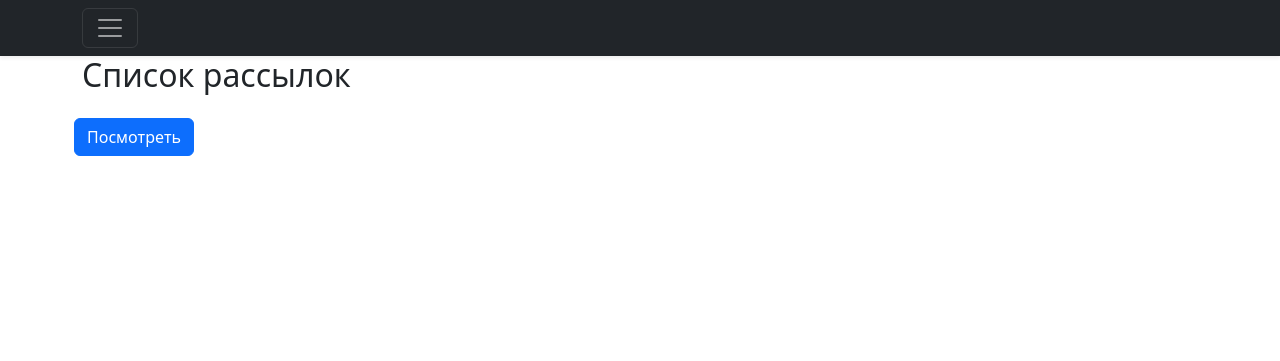
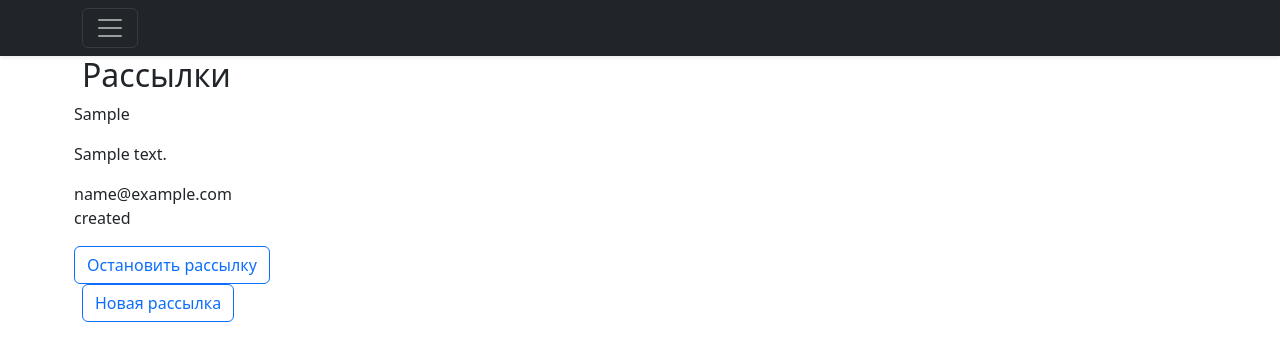
Before and after one commit to knewtr/mailshot_project, a Django app: page /mailshot/list/ in a window 1280 px wide. Shown: the top 361 px of the page. Run offline with Django 5.2, Linux system fonts and the light colour scheme; a user stored in the database is signed in; tables that the repository leaves empty hold one stand-in row (values such as "Sample post"); some libraries are stand-ins or nearby versions.

Commit message:
fixed templates, models, views, forms

```diff
--- a/mailshot/models.py
+++ b/mailshot/models.py
@@ -52,20 +52,21 @@ class Mailshot(models.Model):
         (COMPLETED, "Завершена"),
         (STARTED, "Запущена"),
     )
-    start_mailshot = models.DateTimeField(verbose_name="Первая отправка")
-    end_mailshot = models.DateTimeField(verbose_name="Окончание отправки")
+    start_mailshot = models.DateTimeField(verbose_name="Первая отправка", null=True, blank=True)
+    end_mailshot = models.DateTimeField(verbose_name="Окончание отправки", null=True, blank=True)
     status = models.CharField(
         max_length=10, choices=STATUS_CHOICES, verbose_name="Статус"
     )
-    message = models.ForeignKey("Message", on_delete=models.CASCADE)
-    recipient = models.ManyToManyField("Recipient")
+    message = models.ForeignKey("Message", on_delete=models.CASCADE, verbose_name='Сообщение', related_name='mailings')
+    recipients = models.ManyToManyField("Recipient", verbose_name='Получатели рассылки')
     owner = models.ForeignKey(
-        User, verbose_name="Владелец", on_delete=models.SET_NULL, blank=True, null=True
+        User, verbose_name="Владелец", on_delete=models.CASCADE, related_name='mailing', blank=True, null=True
     )
 
     class Meta:
         verbose_name = "рассылка"
         verbose_name_plural = "рассылки"
+        ordering = ["message", "owner"]
         permissions = [
             ("can_stop_mailshot", "Can stop mailshot"),
         ]
@@ -88,7 +89,7 @@ class Attempt(models.Model):
         max_length=20, choices=STATUS_CHOICES, verbose_name="Статус"
     )
     response = models.TextField(verbose_name="Ответ сервера")
-    mailshot = models.ForeignKey("Mailshot", on_delete=models.CASCADE)
+    mailshot = models.ForeignKey("Mailshot", on_delete=models.CASCADE, verbose_name="Рассылка", related_name="attempt")
 
     class Meta:
         verbose_name = "попытка рассылки"
--- a/mailshot/templates/mailshot/mailshot_list.html
+++ b/mailshot/templates/mailshot/mailshot_list.html
@@ -3,27 +3,25 @@
 {% block content %}
 <div class="list-unstyled ps-0">
     <div class="container">
-        <h2>Список рассылок</h2>
+        <h2>Рассылки</h2>
         <div class="row row-cols-1 row-cols-sm-2 row-cols-md-3 g-3">
-            {% for message in object_list %}
-            {% if perms.mailshot.can_view_mailshot or user == recipient.owner %}
+            {% for mailshot in object_list %}
+            <div class="card-body">
+                <p class="card-text">{{ mailshot.message.theme }}</p>
+                <p class="card-text">{{ mailshot.message.content }}</p>
+                {% for recipient in mailshot.recipients.all %}
                 <div class="card-body">
-                    <p class="card-text">{{ mailshot.status }}</p>
-                    <p class="card-text">{{ mailshot.first_mailshot }}</p>
-                    <p class="card-text">{{ mailshot.message }}</p>
-                    <div class="d-flex justify-content-between align-items-center">
-                        <div class="btn-group">
-                          <a class="btn btn-primary" href="{% url 'mailshot:message_detail' message.pk %}" role="button">Посмотреть</a>
-                    {% endif %}
-                            {% if user == mailshot.owner %}
-                          <a class="btn btn-primary" href="{% url 'mailshot:message_update' message.pk %}" role="button">Редактировать</a>
-                          <a class="btn btn-danger" href="{% url 'mailshot:message_confirm_delete' message.pk %}" role="button">Удалить</a>
-                            {% endif %}
-                        </div>
-                    </div>
+                    <li>{{ recipient }}</li>
                 </div>
+                {% endfor %}
+                <p class="card-text">{{ mailshot.status }}</p>
+                {% if perms.mailshot.can_stop_mailshot %}
+                <a type="button" class="btn btn-outline-primary" href="{% url 'mailshot:stop_mailshot' pk=mailshot.pk %}">Остановить рассылку</a>
+                {% endif %}
+            </div>
             {% endfor %}
         </div>
+        <a type="button" class="btn btn-outline-primary" href="{% url 'mailshot:mailshot_create' %}">Новая рассылка</a>
     </div>
 </div>
 {% endblock %}
--- a/mailshot/urls.py
+++ b/mailshot/urls.py
@@ -1,12 +1,15 @@
 from django.urls import path
 
 from mailshot.apps import MailshotConfig
-from mailshot.views import (MailshotListView, MessageCreateView,
-                            MessageDeleteView, MessageDetailView,
-                            MessageListView, MessageUpdateView,
-                            RecipientCreateView, RecipientDeleteView,
-                            RecipientDetailView, RecipientListView,
-                            RecipientUpdateView, StatisticsView, home_view)
+from mailshot.services import MailshotService
+from mailshot.views import (MailshotCreateView, MailshotDeleteView,
+                            MailshotListView, MailshotUpdateView,
+                            MessageCreateView, MessageDeleteView,
+                            MessageDetailView, MessageListView,
+                            MessageUpdateView, RecipientCreateView,
+                            RecipientDeleteView, RecipientDetailView,
+                            RecipientListView, RecipientUpdateView,
+                            StatisticsView, home_view)
 
 app_name = MailshotConfig.name
 
@@ -39,6 +42,22 @@ urlpatterns = [
         name="message_confirm_delete",
     ),
     path("mailshot/list/", MailshotListView.as_view(), name="mailshot_list"),
-    path("attempt/list/", MailshotListView.as_view(), name="mailshot_list"),
     path("mailshot/statistics/", StatisticsView.as_view(), name="statistics"),
+    path(
+        "mailshot/<int:pk>/stop/",
+        MailshotUpdateView.stop_mailshot,
+        name="stop_mailshot",
+    ),
+    path(
+        "mailshot/update/<int:pk>", MailshotUpdateView.as_view(), name="mailshot_update"
+    ),
+    path("mailshot/create/", MailshotCreateView.as_view(), name="mailshot_create"),
+    path(
+        "mailshot/<int:pk>/send/", MailshotService.send_mailshot, name="send_mailshot"
+    ),
+    path(
+        "mailshot/<int:pk>/delete/",
+        MailshotDeleteView.as_view(),
+        name="mailshot_confirm_delete",
+    ),
 ]
--- a/mailshot/views.py
+++ b/mailshot/views.py
@@ -120,8 +120,8 @@ class MessageDeleteView(LoginRequiredMixin, DeleteView):
 
 
 class MailshotCreateView(LoginRequiredMixin, CreateView):
-    model = Message
-    fields = ("first_mailshot", "last_mailshot", "status", "message", "recipient")
+    model = Mailshot
+    fields = ("start_mailshot", "end_mailshot", "status", "message", "recipients")
     success_url = reverse_lazy("mailshot:mailshot_list")
 
     def form_valid(self, form):
@@ -133,16 +133,16 @@ class MailshotCreateView(LoginRequiredMixin, CreateView):
 
 
 class MailshotListView(LoginRequiredMixin, ListView):
-    model = Message
+    model = Mailshot
     template_name = "mailshot/mailshot_list.html"
 
 
 class MailshotDetailView(LoginRequiredMixin, DetailView):
-    model = Message
+    model = Mailshot
 
 
 class MailshotUpdateView(LoginRequiredMixin, UpdateView):
-    model = Message
+    model = Mailshot
     fields = ("theme", "content")
 
     def get_success_url(self):
@@ -157,7 +157,7 @@ class MailshotUpdateView(LoginRequiredMixin, UpdateView):
     @staticmethod
     def stop_mailshot(request, pk):
         stopped_mailshot = Mailshot.objects.get(pk=pk)
-        if not request.user.has_per("mailshot.can_stop_mailshot"):
+        if not request.user.has_perm("mailshot.can_stop_mailshot"):
             raise PermissionDenied
         else:
             stopped_mailshot.status = "completed"
@@ -166,7 +166,7 @@ class MailshotUpdateView(LoginRequiredMixin, UpdateView):
 
 
 class MailshotDeleteView(LoginRequiredMixin, DeleteView):
-    model = Message
+    model = Mailshot
     template_name = "mailshot/mailshot_confirm_delete.html"
     success_url = reverse_lazy("mailshot:mailshot_list")
 
--- a/pyproject.toml
+++ b/pyproject.toml
@@ -12,6 +12,7 @@ psycopg2-binary = "^2.9.10"
 pillow = "^11.1.0"
 python-dotenv = "^1.0.1"
 redis = "^5.2.1"
+ipython = "^9.0.0"
 
 
 [tool.poetry.group.lint.dependencies]
--- a/users/urls.py
+++ b/users/urls.py
@@ -6,16 +6,16 @@ from django.contrib.auth.views import (LoginView, LogoutView,
 from django.urls import path, reverse_lazy
 
 from users.apps import UsersConfig
-from users.views import (UserCreateView, UserUpdateView, email_verification,
-                         view_profile, UserListView)
+from users.views import (UserCreateView, UserListView, UserUpdateView,
+                         email_verification, view_profile)
 
 app_name = UsersConfig.name
 
 urlpatterns = [
-    path("login/", LoginView.as_view(template_name="login.html"), name="login"),
+    path("login/", LoginView.as_view(template_name="users/login.html"), name="login"),
     path("logout/", LogoutView.as_view(next_page="mailshot:home"), name="logout"),
     path("register/", UserCreateView.as_view(), name="register"),
-    path("email-confirm/<str:token>", email_verification, name="email-confirm"),
+    path("email-confirm/<str:token>/", email_verification, name="email-confirm"),
     path("update/<int:pk>/", UserUpdateView.as_view(), name="user_update"),
     path("profile/", view_profile, name="profile"),
     path(
@@ -49,6 +49,6 @@ urlpatterns = [
         ),
         name="password_reset_complete",
     ),
-    path("user/list", UserListView.as_view(), name='user_list'),
-    path("user/<int:pk>/block/", UserUpdateView.block_user, name='block_user'),
+    path("user/list", UserListView.as_view(), name="user_list"),
+    path("user/<int:pk>/block/", UserUpdateView.block_user, name="block_user"),
 ]
```
Also changed, not shown: mailshot/forms.py (+13 -1 lines), mailshot/services.py (+6 -6 lines), mailshot/templates/mailshot/mailshot_form.html (+23 -4 lines), users/views.py (+5 -3 lines), mailshot/migrations/0009_alter_mailshot_options_remove_mailshot_recipient_and_more.py (added), media/users/avatars/image4.jpg (added), users/templates/users/login.html (renamed from users/templates/login.html).
